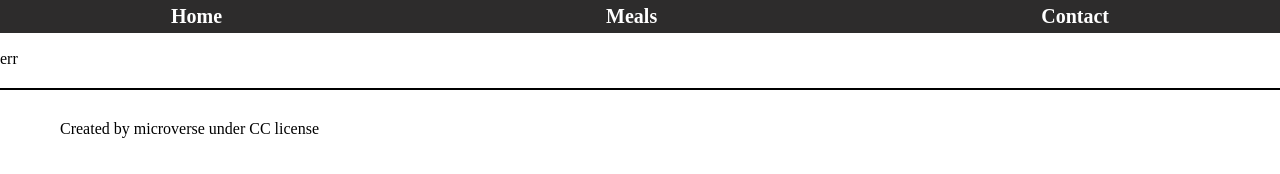
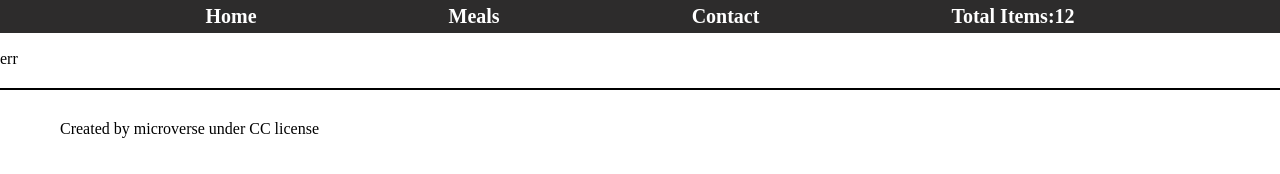
Before and after one commit to kennyegun24/capstone2, a website built with webpack: page src/index.html in a window 1280 px wide. Built offline with nearby package versions, Linux system fonts and the light colour scheme; no server answers.

Commit message:
Add item counter

```diff
--- a/src/index.html
+++ b/src/index.html
@@ -14,6 +14,7 @@
         <li class="link"><a href="">Home</a></li>
         <li class="link"><a href="">Meals</a></li>
         <li class="link"><a href="">Contact</a></li>
+        <li class="link item_count"></li>
       </ul>
     </nav>
   </header>
--- a/src/index.js
+++ b/src/index.js
@@ -1,6 +1,14 @@
 import './style.css';
 import { display } from './modules/displayfood';
 import { font } from './modules/footer';
+import { foodApiObj } from './modules/APIs'
 
+const item_counter = document.querySelector('.item_count')
+
+// item_counter.addEventListener('click', () => {
+
+// })
+
+item_counter.innerHTML = 'Total Items:' + foodApiObj.length
 display();
 font();
--- a/src/style.css
+++ b/src/style.css
@@ -14,7 +14,7 @@
   list-style-type: none;
   align-items: center;
   justify-content: center;
-  gap: 30%;
+  gap: 15%;
   font-size: 20px;
   font-weight: 550;
   position: fixed;
@@ -24,6 +24,10 @@
   padding-top: 5px;
   padding-bottom: 5px;
   z-index: 2;
+}
+
+.item_count {
+  color: #fff;
 }
 
 .column {
```
